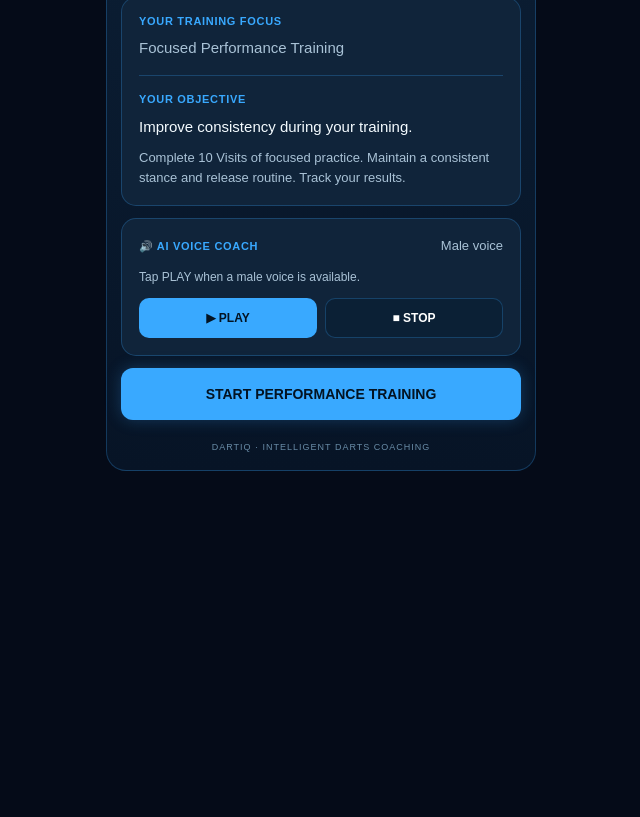
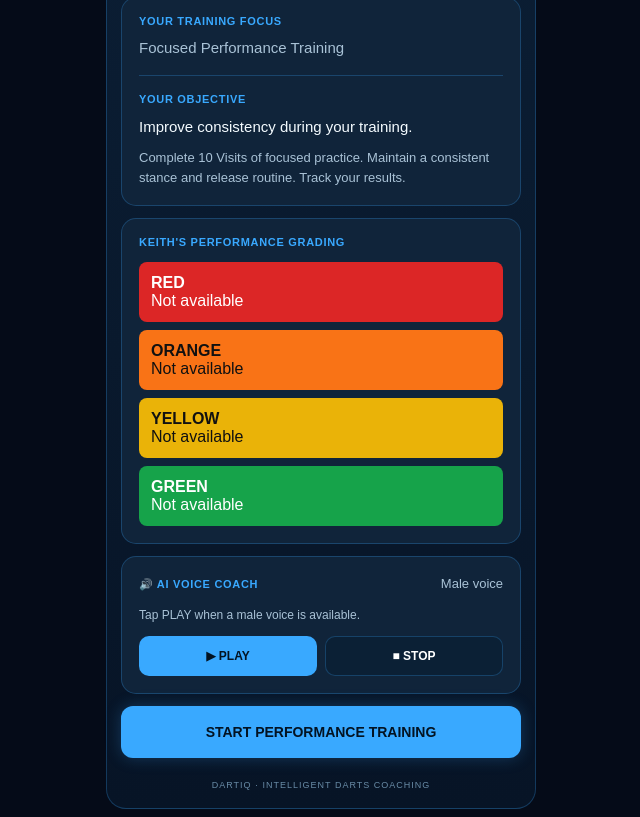
Before and after one commit to coach1979christian-coder/dartiq-web, a plain HTML site: page todays-training.html in a window 1280 px wide. Shown: the part 111-928 px from the top of the page, without its empty margins (319-959 px from the left). Before the commit the page ends 800 px from the top, so only its background shows below. Drawn offline with Linux system fonts and the light colour scheme.

Commit message:
Display Keith's adaptive performance grading in Today's AI Training

```diff
--- a/todays-training.html
+++ b/todays-training.html
@@ -169,7 +169,33 @@ h1{
     <div class="objective" id="objective"></div>
     <div class="tip" id="instruction"></div>
   </section>
+<section class="card">
+  <div class="label">KEITH'S PERFORMANCE GRADING</div>
 
+  <div style="margin-top:14px;display:grid;gap:8px">
+
+    <div style="background:#dc2626;color:white;padding:12px;border-radius:8px">
+      <strong>RED</strong>
+      <div id="gradeRed"></div>
+    </div>
+
+    <div style="background:#f97316;color:#111;padding:12px;border-radius:8px">
+      <strong>ORANGE</strong>
+      <div id="gradeOrange"></div>
+    </div>
+
+    <div style="background:#eab308;color:#111;padding:12px;border-radius:8px">
+      <strong>YELLOW</strong>
+      <div id="gradeYellow"></div>
+    </div>
+
+    <div style="background:#16a34a;color:white;padding:12px;border-radius:8px">
+      <strong>GREEN</strong>
+      <div id="gradeGreen"></div>
+    </div>
+
+  </div>
+</section>
   <section class="card">
     <div class="voice-head">
       <div class="label">🔊 AI Voice Coach</div>
@@ -322,7 +348,17 @@ document.getElementById("issue").textContent=issue;
 document.getElementById("drill").textContent=drill;
 document.getElementById("objective").textContent=objective;
 document.getElementById("instruction").textContent=instruction;
+document.getElementById("gradeRed").textContent =
+  context.red || "Not available";
 
+document.getElementById("gradeOrange").textContent =
+  context.orange || "Not available";
+
+document.getElementById("gradeYellow").textContent =
+  context.yellow || "Not available";
+
+document.getElementById("gradeGreen").textContent =
+  context.green || "Not available";
 function voiceText(text){
   return String(text||"")
     .replace(
```
